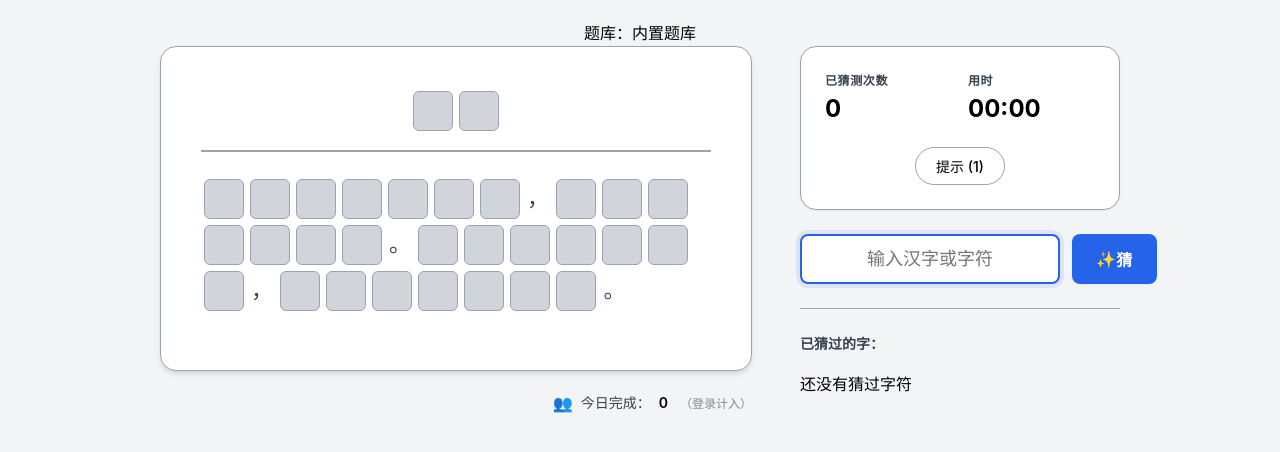
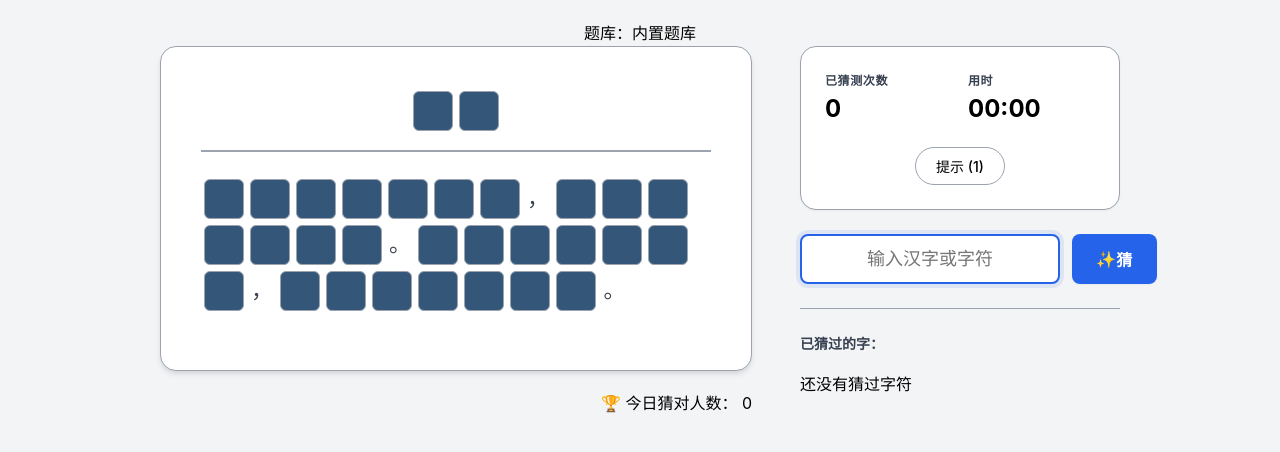
Before and after one commit to Sniper1211/Blackout-Guess, a plain HTML site: page index.html in a window 1280 px wide. Shown: the part 176-628 px from the top of the page. Drawn offline with nearby package versions, Linux system fonts and the light colour scheme; no server answers.

Commit message:
Update hidden character color, completion label, and ensure completion count updates on win

```diff
--- a/index.html
+++ b/index.html
@@ -80,11 +80,10 @@
                 <h2 class="visually-hidden">今日挑战题目</h2>
                 <div class="text-display" id="textDisplay" role="main" aria-label="诗词显示区域"></div>
                 <div class="bottom-stats">
-                    <div class="completion-stats">
-                        <span class="completion-icon">👥</span>
-                        <span class="completion-label">今日完成：</span>
-                        <span class="completion-value" id="completionCount">-</span>
-                        <span class="completion-note">（登录计入）</span>
+                    <div class="completion-pill">
+                        <span class="completion-icon">🏆</span>
+                        <span class="completion-label">今日猜对人数：</span>
+                        <span id="completionCount" class="completion-count">-</span>
                     </div>
                 </div>
             </div>
--- a/js/app.js
+++ b/js/app.js
@@ -815,9 +815,10 @@ class App {
         if (!this.isInitialized) return;
 
         const result = this.uiManager.handleGuess();
+        if (!result) return;
 
         // 播放音效
-        if (result && this.audioManager) {
+        if (this.audioManager) {
             if (result.success) {
                 this.audioManager.playSuccess();
             } else {
@@ -829,6 +830,11 @@ class App {
                     this.audioManager.playWin();
                 }, 500);
             }
+        }
+
+        // 游戏胜利，上报成绩
+        if (result.gameComplete) {
+            this.reportSession();
         }
     }
 
--- a/styles.css
+++ b/styles.css
@@ -302,7 +302,7 @@ input, textarea {
 }
 
 .hidden-char {
-    background-color: #d1d5db; /* 加深未揭示字符背景 */
+    background-color: #345678; /* 用户指定颜色 */
     color: transparent;
     box-shadow: none;
     border-color: #9ca3af; /* 加深边框 */
```
